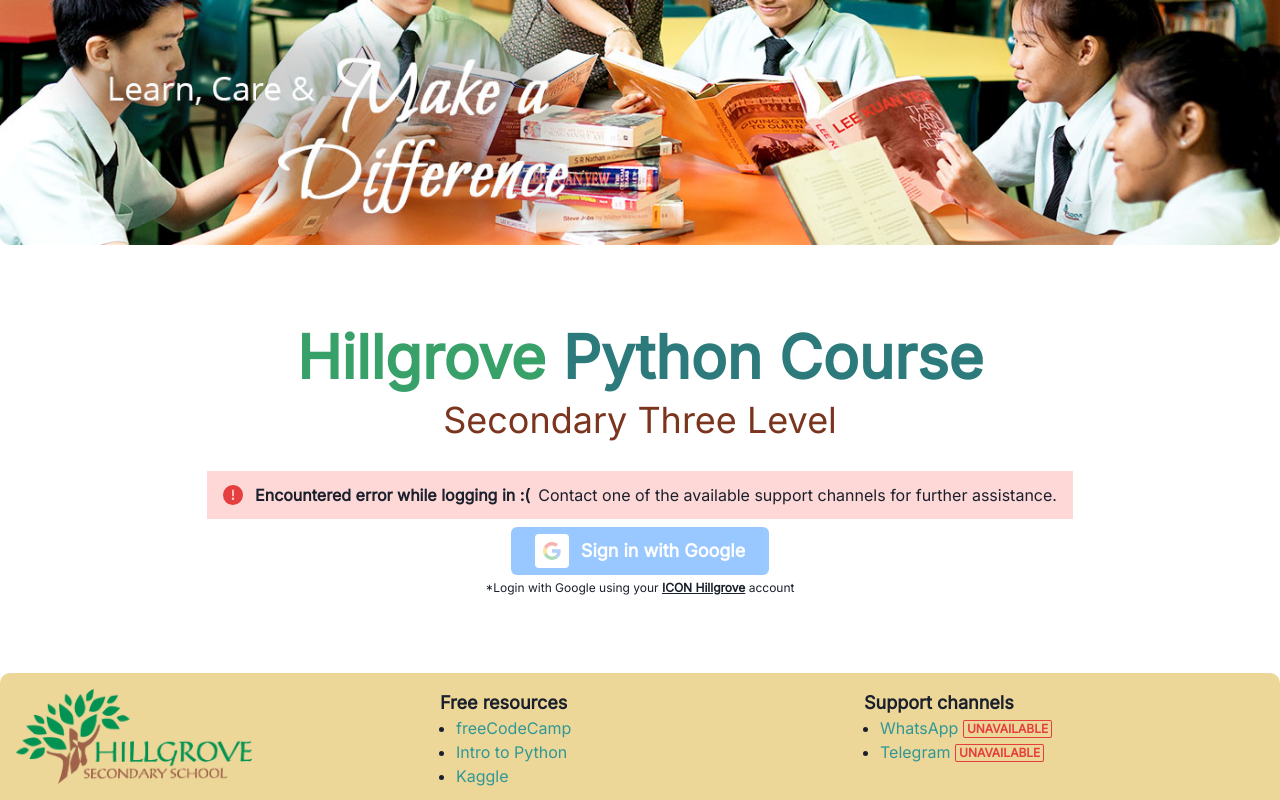
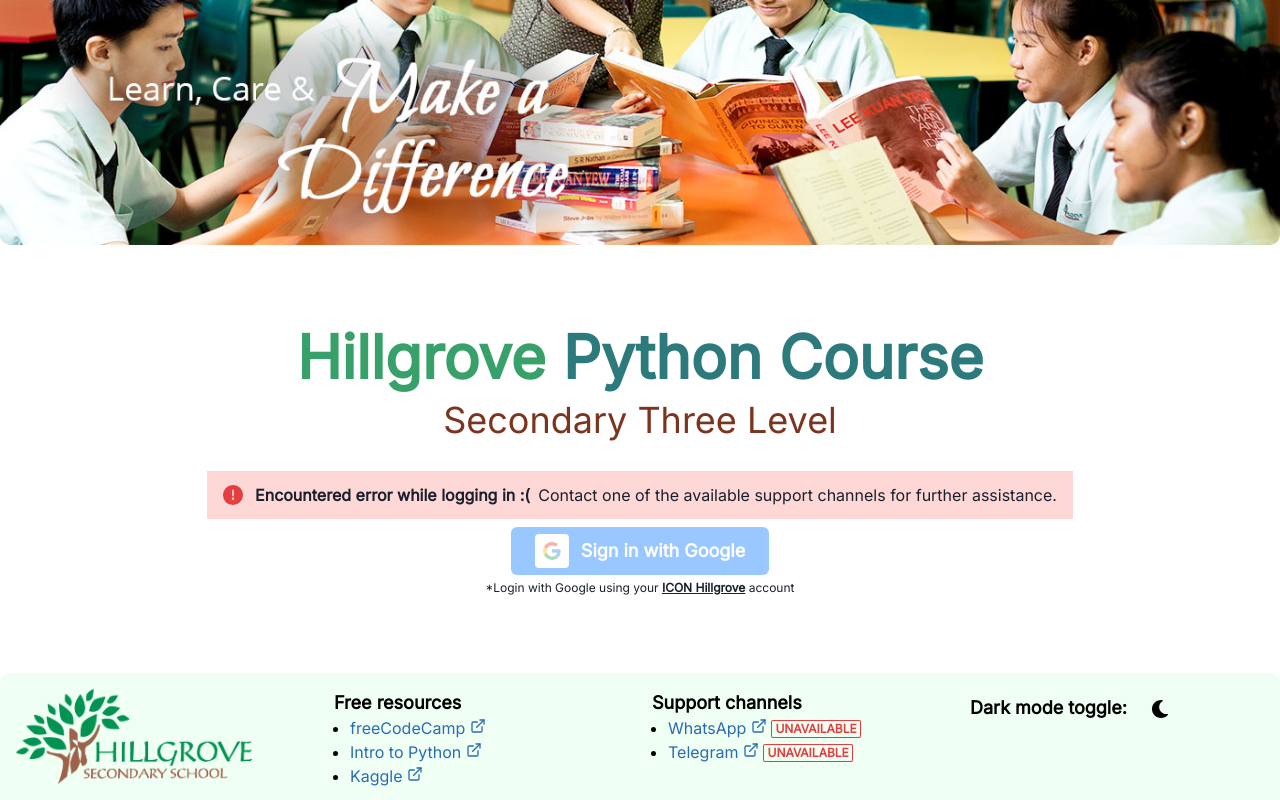
Before and after one commit to FelixIsaac/hillgrove-python, a React (Create React App) app: page / in a window 1280 px wide. Shown: the part 322-1122 px from the top of the page. Built offline with nearby package versions, Linux system fonts and the light colour scheme.

Commit message:
update(footer): improve colours

```diff
--- a/package.json
+++ b/package.json
@@ -15,8 +15,6 @@
     "web-vitals": "^0.2.2"
   },
   "devDependencies": {
-    "typescript": "^3.9.5",
-    "react-scripts": "4.0.3",
     "@testing-library/jest-dom": "^5.9.0",
     "@testing-library/react": "^10.2.1",
     "@testing-library/user-event": "^12.0.2",
@@ -24,7 +22,9 @@
     "@types/node": "^12.0.0",
     "@types/react": "^16.9.0",
     "@types/react-dom": "^16.9.0",
-    "@types/react-router-dom": "^5.1.7"
+    "@types/react-router-dom": "^5.1.7",
+    "react-scripts": "4.0.3",
+    "typescript": "^3.9.5"
   },
   "scripts": {
     "start": "react-scripts start",
--- a/src/components/Footer.tsx
+++ b/src/components/Footer.tsx
@@ -1,36 +1,49 @@
 import React from "react";
 import { Image, Box, Text, Grid, UnorderedList, ListItem, Link, Badge } from "@chakra-ui/react"
+import { FiExternalLink } from 'react-icons/fi';
+import { ColorModeSwitcher } from "./ColorModeSwitcher";
+
+const Icon = () => <FiExternalLink style={{ display: 'inline' }}/>
 
 const Footer = () => {
     return (
         <section className="footer">
-            <Box bg="#ECD799" w="100%" p={4} style={{ borderRadius: "10px 10px 0px 0px" }}>
-                <Grid templateColumns="repeat(3, 1fr)" gap={6}>
+            <Box bg="green.50" w="100%" p={4} style={{ borderRadius: "10px 10px 0px 0px" }}>
+                <Grid templateColumns="repeat(4, 1fr)" gap={6}>
                     <Image src="./images/hillgrove_logo.png" width="236px" height="95px" />
                     <Box w="100%" h="10">
-                        <Text fontWeight="Bold" fontSize="18">Free resources</Text>
-                        <UnorderedList>
+                        <Text fontWeight="Bold" fontSize="18" color="black">Free resources</Text>
+                        <UnorderedList color="black">
                             <ListItem>
-                                <Link color="teal.500" href="https://freecodecamp.org" isExternal>freeCodeCamp</Link>
+                                <Link color="blue.600" href="https://freecodecamp.org" isExternal>freeCodeCamp <Icon /></Link>
                             </ListItem>
                             <ListItem>
-                                <Link color="teal.500" href="https://introtopython.org" isExternal>Intro to Python</Link>
+                                <Link color="blue.600" href="https://introtopython.org" isExternal>Intro to Python <Icon /></Link>
                             </ListItem>
                             <ListItem>
-                                <Link color="teal.500" href="https://kaggle.com" isExternal>Kaggle</Link>
+                                <Link color="blue.600" href="https://kaggle.com" isExternal>Kaggle <Icon /></Link>
                             </ListItem>
                         </UnorderedList>
                     </Box>
                     <Box w="100%" h="10">
-                        <Text fontWeight="Bold" fontSize="18">Support channels</Text>
-                        <UnorderedList>
+                        <Text fontWeight="Bold" fontSize="18" color="black">Support channels</Text>
+                        <UnorderedList color="black">
                             <ListItem>
-                                <Link color="teal.500" href="" isExternal>WhatsApp <Badge colorScheme="red" variant="outline">unavailable</Badge></Link>
+                                <Link color="blue.600" href="" isExternal>
+                                    WhatsApp  <Icon />
+                                    {" "}<Badge colorScheme="red" variant="outline">unavailable</Badge>
+                                </Link>
                             </ListItem>
                             <ListItem>
-                                <Link color="teal.500" href="" isExternal>Telegram <Badge colorScheme="red" variant="outline">unavailable</Badge></Link>
+                                <Link color="blue.600" href="" isExternal>
+                                    Telegram  <Icon />
+                                    {" "}<Badge colorScheme="red" variant="outline">unavailable</Badge>
+                                </Link>
                             </ListItem>
                         </UnorderedList>
+                    </Box>
+                    <Box w="100%" h="10" fontWeight="Bold" fontSize="18" color="black">
+                        Dark mode toggle: <ColorModeSwitcher justifySelf="flex-end" />
                     </Box>
                 </Grid>
             </Box>
```
